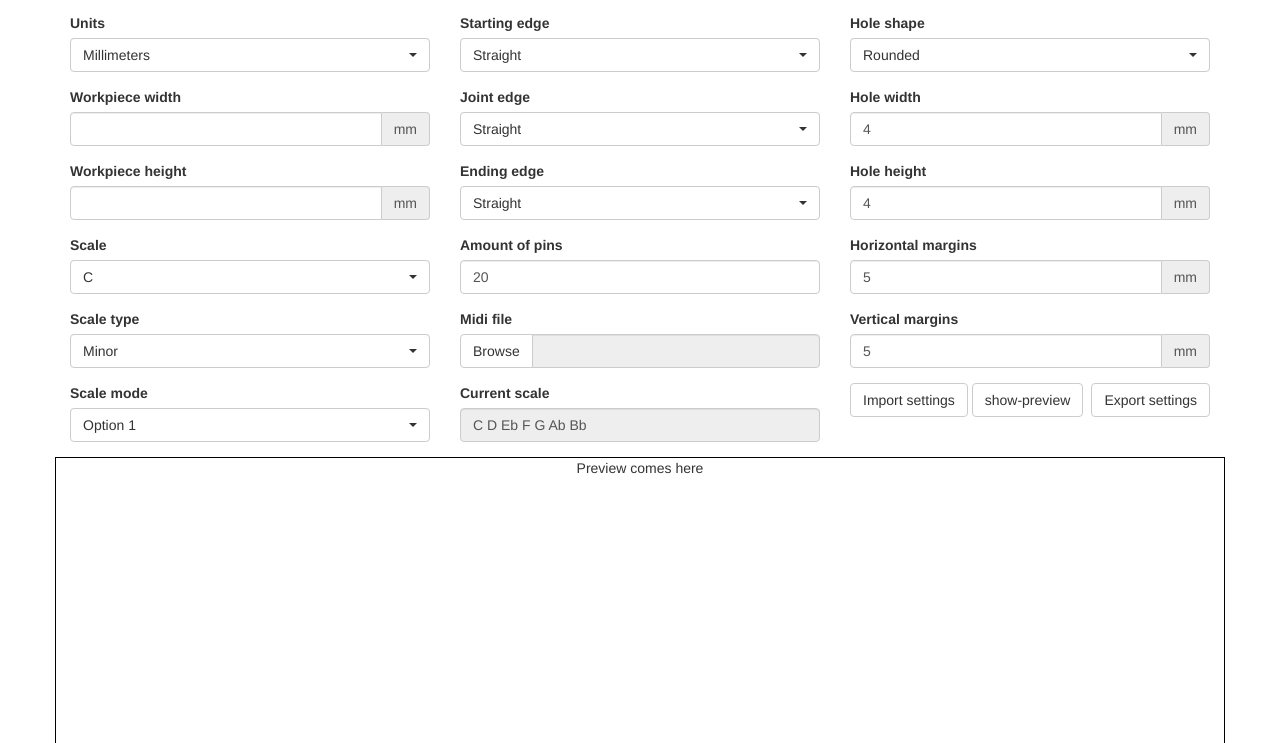
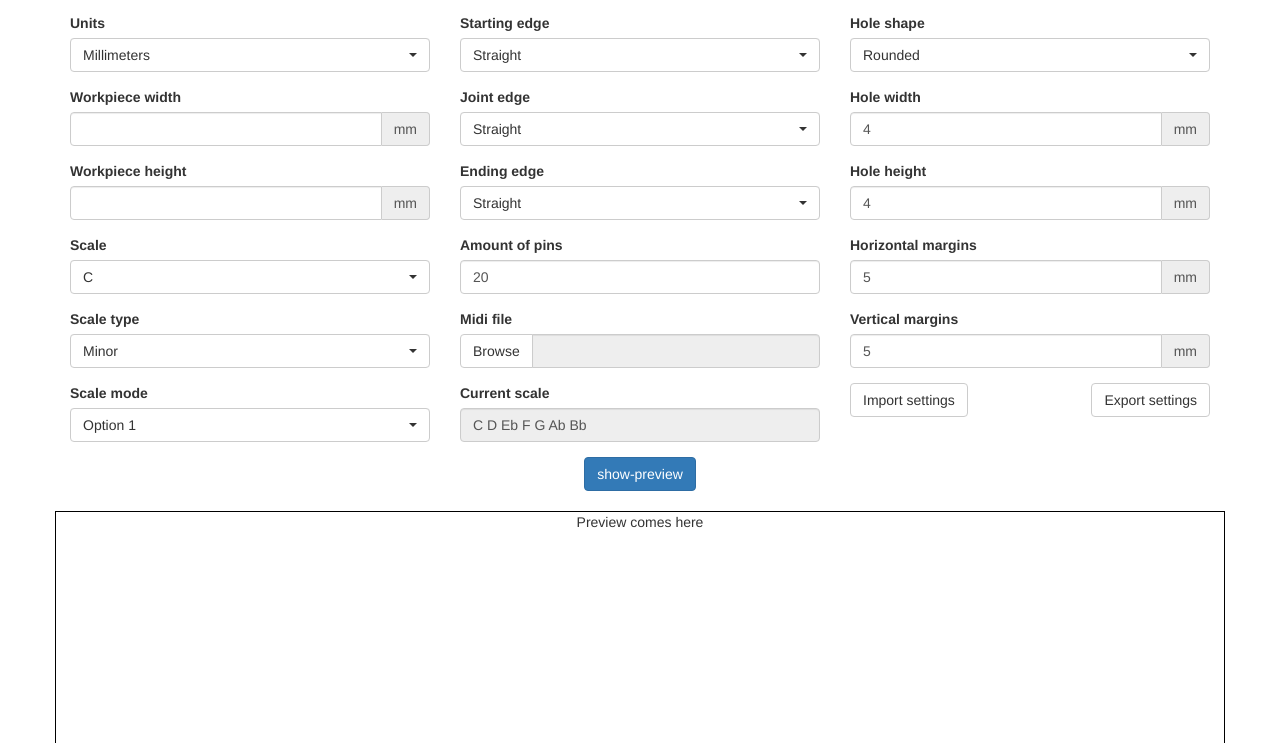
Before and after one commit to Wintergatan/Midi-to-laser-cutter, a plain HTML site: page index.html in a window 1280 px wide. Shown: the part 57-800 px from the top of the page. Drawn offline with nearby package versions, Linux system fonts and the light colour scheme.

Commit message:
nicer preview placement

```diff
--- a/index.html
+++ b/index.html
@@ -230,13 +230,18 @@
 
                 <button type="button" id="import-settings" class="btn btn-default">Import settings</button>
                 <button type="button" id="export-settings" class="btn btn-default pull-right">Export settings</button>
-                <button type="button" id="show-preview" class="btn btn-default">show-preview</button>
             </div>
         </div>
         <!-- /.row -->
 
         <div class="row">
-            <div class="text-center" style="width:100%;height:300px;border:1px solid black;">Preview comes here</div>
+            <div class="col-md-4 col-md-offset-4 text-center">
+                <button type="button" id="show-preview" class="btn btn-primary">show-preview</button>
+            </div>
+        </div>
+
+        <div class="row">
+            <div class="text-center" style="width:100%;height:300px;border:1px solid black;margin-top:20px;">Preview comes here</div>
         </div>
 
         <div id="export-row" class="row">
```
